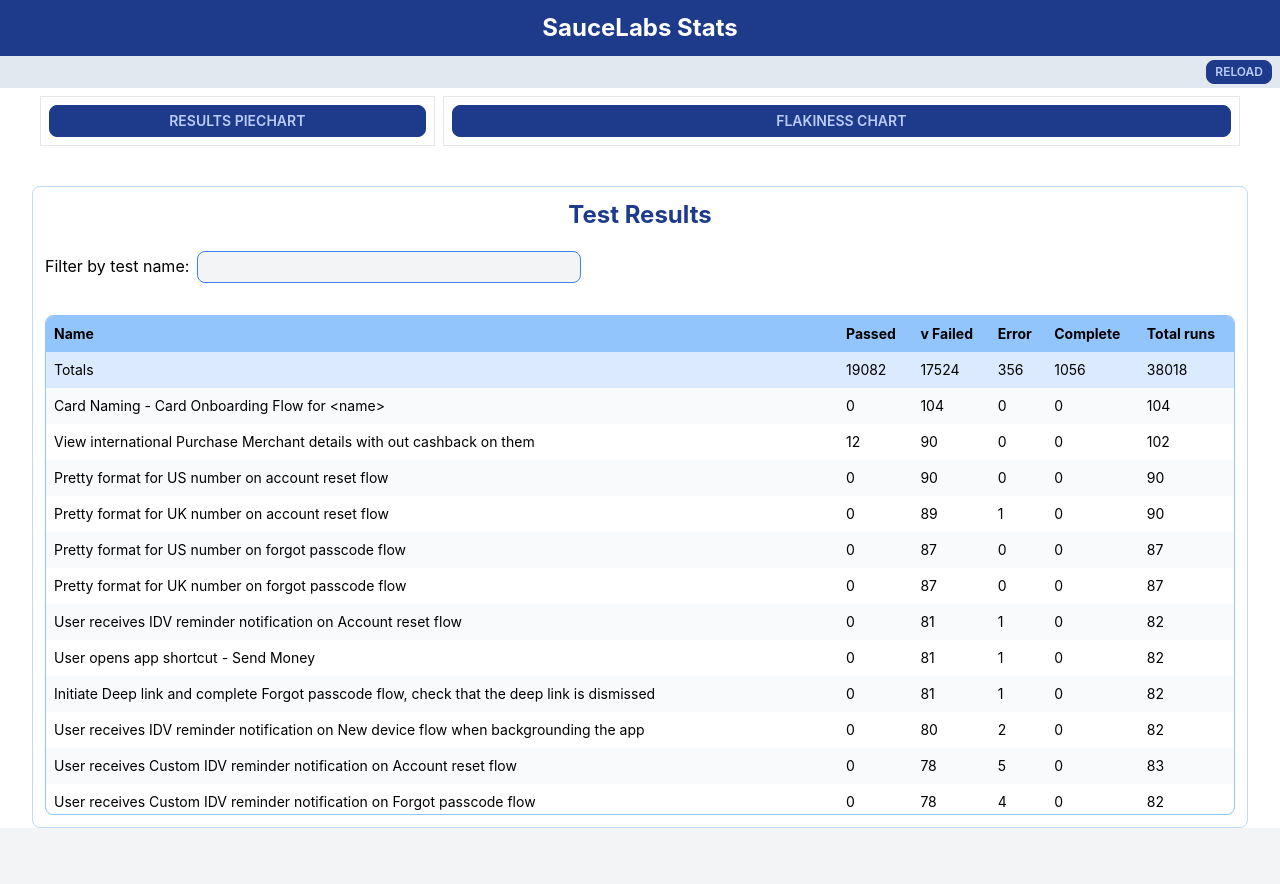
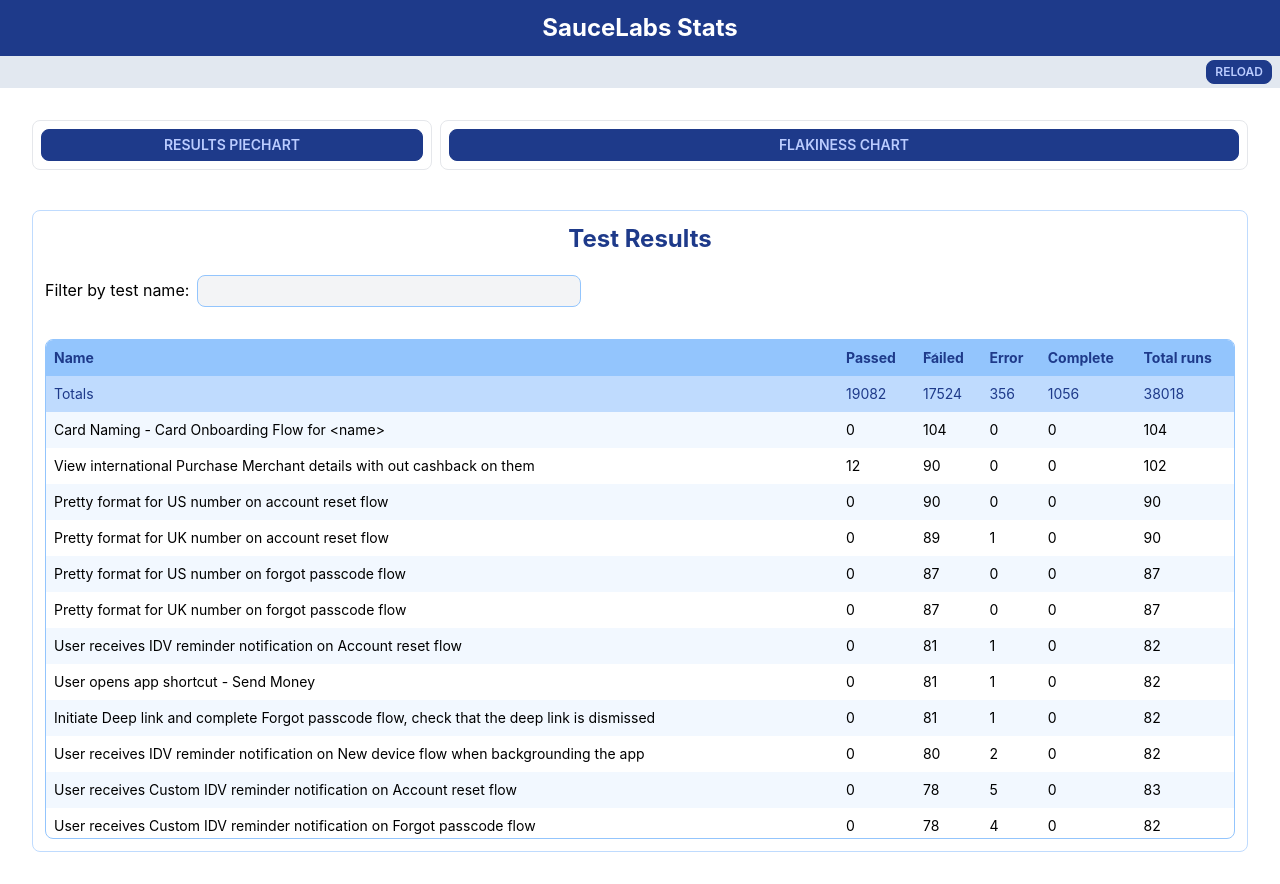
Before and after one commit to joaocjesus/SauceFlakiness, a React (Create React App) app: page / in a window 1280 px wide. Before the commit the page ends 828 px from the top, so only its background shows below. Built offline with nearby package versions, Linux system fonts and the light colour scheme.

Commit message:
Style, and sort icons

```diff
--- a/src/App.tsx
+++ b/src/App.tsx
@@ -78,7 +78,7 @@
   // }, []);
 
   const tableStyles = [{ name: "Name", style: "w-4/6" }];
-  const collapsibleStyle = "border border-1 p-2";
+  const collapsibleStyle = "border border-1 p-2 rounded-lg";
 
   return (
     <div className="relative mx-auto">
@@ -95,11 +95,11 @@
           Reload
         </button>
       </div>
-      <div className="px-8">
+      <div className="p-8">
         {!loading && (
           <>
             {tests && (
-              <div className="m-2 grid grid-cols-3 gap-2">
+              <div className="grid grid-cols-3 gap-2">
                 <div className="col-span-1">
                   <CollapsibleRow
                     label="Results PieChart"
@@ -108,7 +108,7 @@
                       <PieChart
                         statuses={tests?.statuses}
                         title="Total runs status"
-                        classes="content-center p-10"
+                        classes="p-12"
                       />
                     }
                   />
@@ -118,10 +118,7 @@
                     label="Flakiness Chart"
                     classes={collapsibleStyle}
                     content={
-                      <FlakinessTrend
-                        classes="content-center p-10"
-                        data={tests.test_cases}
-                      />
+                      <FlakinessTrend classes="p-5" data={tests.test_cases} />
                     }
                   />
                 </div>
--- a/src/components/CollapsibleRow.tsx
+++ b/src/components/CollapsibleRow.tsx
@@ -20,7 +20,7 @@
   };
 
   return (
-    <div className={`${classes}`}>
+    <div className={classes}>
       <button
         onClick={handleToggle}
         className={`btn btn-sm w-full ${
--- a/src/components/Table.tsx
+++ b/src/components/Table.tsx
@@ -6,8 +6,39 @@
   DESC = "desc",
 }
 
-const SORT_ASC_ICON = "⌃";
-const SORT_DESC_ICON = "v";
+const SORT_ASC_ICON = (
+  <svg
+    xmlns="http://www.w3.org/2000/svg"
+    fill="none"
+    viewBox="0 0 24 24"
+    stroke-width={1.5}
+    stroke="currentColor"
+    className="w-4 h-4"
+  >
+    <path
+      stroke-linecap="round"
+      stroke-linejoin="round"
+      d="M4.5 15.75l7.5-7.5 7.5 7.5"
+    />
+  </svg>
+);
+
+const SORT_DESC_ICON = (
+  <svg
+    xmlns="http://www.w3.org/2000/svg"
+    fill="none"
+    viewBox="0 0 24 24"
+    strokeWidth={1.5}
+    stroke="currentColor"
+    className="w-4 h-4"
+  >
+    <path
+      strokeLinecap="round"
+      strokeLinejoin="round"
+      d="M19.5 8.25l-7.5 7.5-7.5-7.5"
+    />
+  </svg>
+);
 
 type ArrayOfObjects = Array<{ [key: string]: any }>;
 
@@ -113,31 +144,23 @@
     }
   };
 
-  const renderTotals = () => (
-    <tr className="bg-blue-100">
-      {headers.map((header, index) => (
-        <td key={index}>
-          {index === 0 && "Totals"}
-          {totalsRow && typeof data[0][header] === "number"
-            ? data.reduce((sum, row) => sum + Number(row[header]), 0)
-            : ""}
-        </td>
-      ))}
-    </tr>
-  );
-
   const isSortedHeader = (header: string) =>
     columnSort?.column?.toLowerCase() === header?.toLowerCase();
 
   const formattedHeader = (header: string) => {
-    let sortIcon = "";
+    let sortIcon = <></>;
     if (isSortedHeader(header)) {
       sortIcon = getIcon(columnSort.order);
     }
 
     const normalized = header.replaceAll(/[_-]/g, " ");
     const newHeader = normalized.charAt(0).toUpperCase() + normalized.slice(1);
-    return `${sortIcon} ${newHeader}`;
+    return (
+      <>
+        <span className="float-right absolute">{sortIcon}</span>
+        <span>{` ${newHeader}`}</span>
+      </>
+    );
   };
 
   const getStyle = (header: string, colIndex: number): string => {
@@ -152,6 +175,19 @@
 
     return column?.style || "";
   };
+
+  const renderTotals = () => (
+    <tr className="bg-accent">
+      {headers.map((header, index) => (
+        <td key={index}>
+          {index === 0 && "Totals"}
+          {totalsRow && typeof data[0][header] === "number"
+            ? data.reduce((sum, row) => sum + Number(row[header]), 0)
+            : ""}
+        </td>
+      ))}
+    </tr>
+  );
 
   const handleColumnClick = (header: string) => {
     const newOrder = columnSort.order === Order.ASC ? Order.DESC : Order.ASC;
@@ -193,9 +229,9 @@
               </div>
             </div>
           )}
-          <div className="mt-2 overflow-y-auto border border-blue-300 rounded-lg max-h-[500px]">
+          <div className="mt-2 overflow-y-auto border border-blue-300 rounded-lg max-h-[500px] min-h-[200px]">
             <table className="w-full table-compact">
-              <thead className="bg-blue-300 h-10 text-left sticky top-0">
+              <thead className="bg-secondary text-primary h-10 text-left sticky top-0">
                 <tr>
                   {headers.map((header, index) => (
                     <th
@@ -214,7 +250,7 @@
                 {tableData.map((row: any, rowIndex: number) => (
                   <tr
                     key={`row-${rowIndex}`}
-                    className="odd:bg-gray-50 hover:bg-blue-50"
+                    className="odd:bg-accent odd:bg-opacity-20 hover:bg-accent hover:bg-opacity-30"
                   >
                     {headers.map((header, index) => (
                       <td key={`row-${rowIndex}-${index}`}>{row[header]}</td>
--- a/tailwind.config.js
+++ b/tailwind.config.js
@@ -10,8 +10,8 @@
       {
         default: {
           "primary": "#1e3a8a",
-          "secondary": "#3b82f6",
-          "accent": "#7c3aed",
+          "secondary": "#93c5fd",
+          "accent": "#bfdbfe",
           "neutral": "#d1d5db",
           "base-100": "#f3f4f6",
           "info": "#3E5CE0",
```
